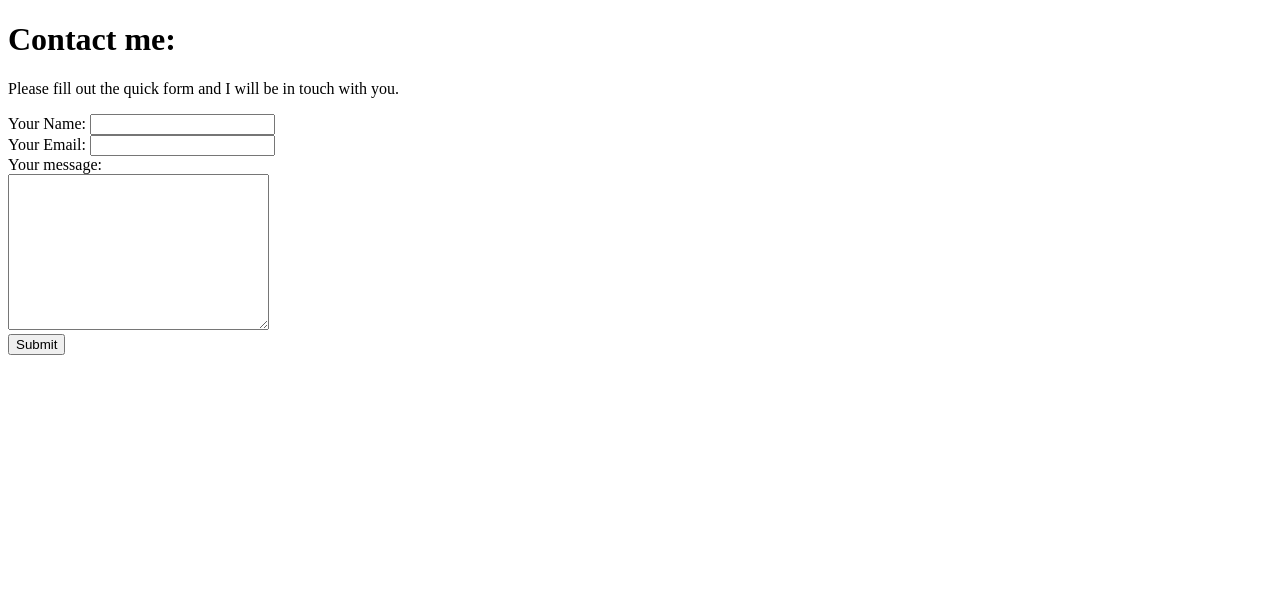
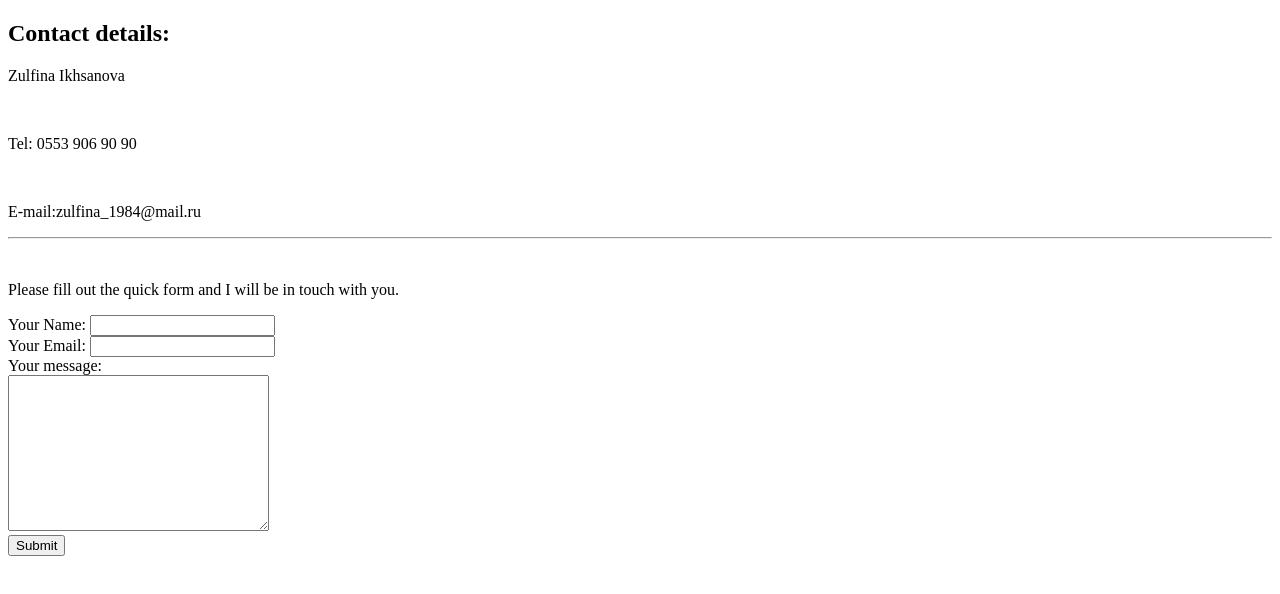
Before and after one commit to Zulfina/CV, a plain HTML site: page Contact me.html in a window 1280 px wide. Drawn offline with Linux system fonts and the light colour scheme.

Commit message:
Update Contact me.html

```diff
--- a/Contact me.html
+++ b/Contact me.html
@@ -2,10 +2,16 @@
 <html lang="en" dir="ltr">
   <head>
     <meta charset="utf-8">
+    <meta name="viewport" content="width=device-width, initial-scale=1.0">
     <title>Contact me:</title>
   </head>
   <body>
-    <h1>Contact me:</h1>
+    <h2>Contact details:</h2>
+    <p>Zulfina Ikhsanova</p><br>
+    <p>Tel: 0553 906 90 90</p><br>
+    <p>E-mail:zulfina_1984@mail.ru</p>
+    <hr>
+    <br>
     <p>Please fill out the quick form and I will be in touch with you.</p>
     <form action="mailto:zulfina_1984@mail.ru" method="post" enctype="text/plain">
       <label>Your Name:</label>
```
